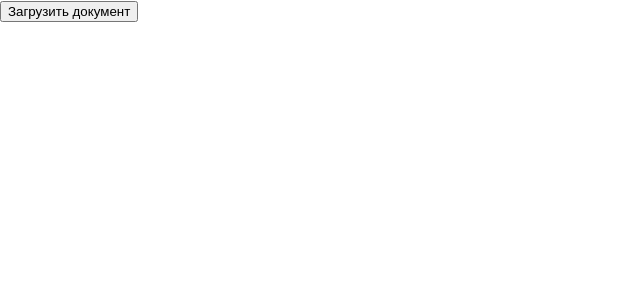
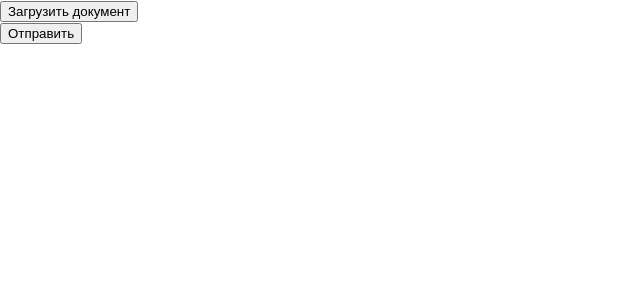
Before and after one commit to MykytaFedorin/bitrix_widget, a React (Create React App) app in the folder frontend/: page / in a window 1280 px wide. Shown: the top 300 px of the page, without its empty margins (0-640 px from the left). Built offline with nearby package versions, Linux system fonts and the light colour scheme.

Commit message:
send button

```diff
--- a/frontend/src/App.js
+++ b/frontend/src/App.js
@@ -1,10 +1,14 @@
 import logo from './logo.svg';
 import './App.css';
 import FileUploadButton from './FileUploadButton'
+import SendButton from './SendButton'
 
 function App() {
   return (
+      <>
       <FileUploadButton/>
+      <SendButton/>
+      </>
   );
 }
 
--- /dev/null
+++ b/frontend/src/SendButton.js
@@ -0,0 +1,21 @@
+function SendButton(){
+    const sendFile = () => {
+        fetch('https://api.example.com/data', {
+          method: 'POST',
+          headers: {
+            'Content-Type': 'application/json',
+          },
+          body: JSON.stringify({ key: 'value' }),
+        })
+          .then(response => response.json())
+          .then(data => {
+            console.log('Success:', data);
+          })
+          .catch((error) => {
+            console.error('Error:', error);
+          });
+    }
+    return <button onClick={sendFile}>Отправить</button>
+}
+
+export default SendButton;
```
